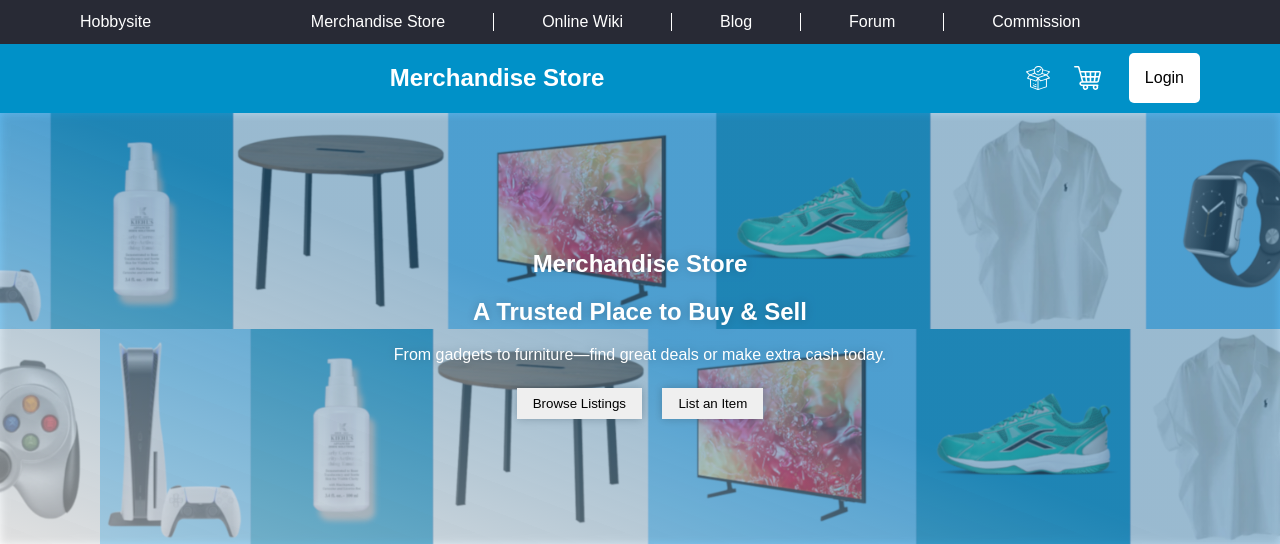
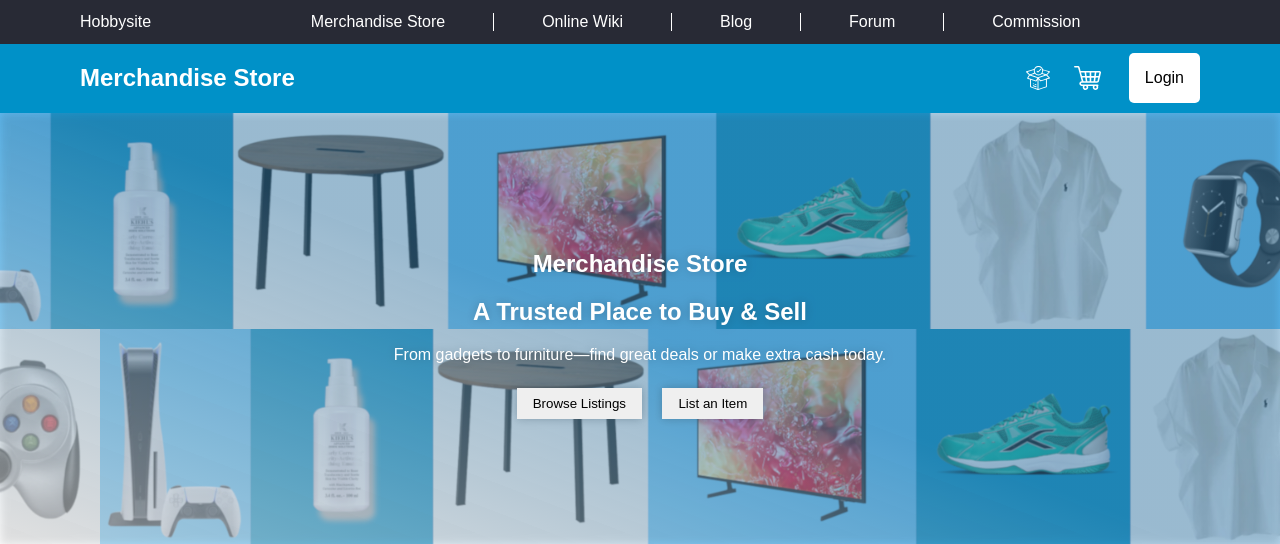
Before and after one commit to Angelo-Funelas/hobbysite-CD-6, a Django app: page /merchstore/items/ in a window 1280 px wide. Shown: the top 544 px of the page. Run offline with Django 4.2, Linux system fonts and the light colour scheme; data that the repository does not hold is empty.

Commit message:
Fixed heading alignment

```diff
--- a/hobbysite/merchstore/static/merchstore/styles/styles.css
+++ b/hobbysite/merchstore/static/merchstore/styles/styles.css
@@ -252,6 +252,10 @@ main {
     display: grid;
     grid-template-columns: 1fr 1fr;
 }
+.nav-block-content > a {
+    display: flex;
+    justify-content: flex-start;
+}
 .nav-block-content h2 {
     margin: 0;
     text-align: left;
```
